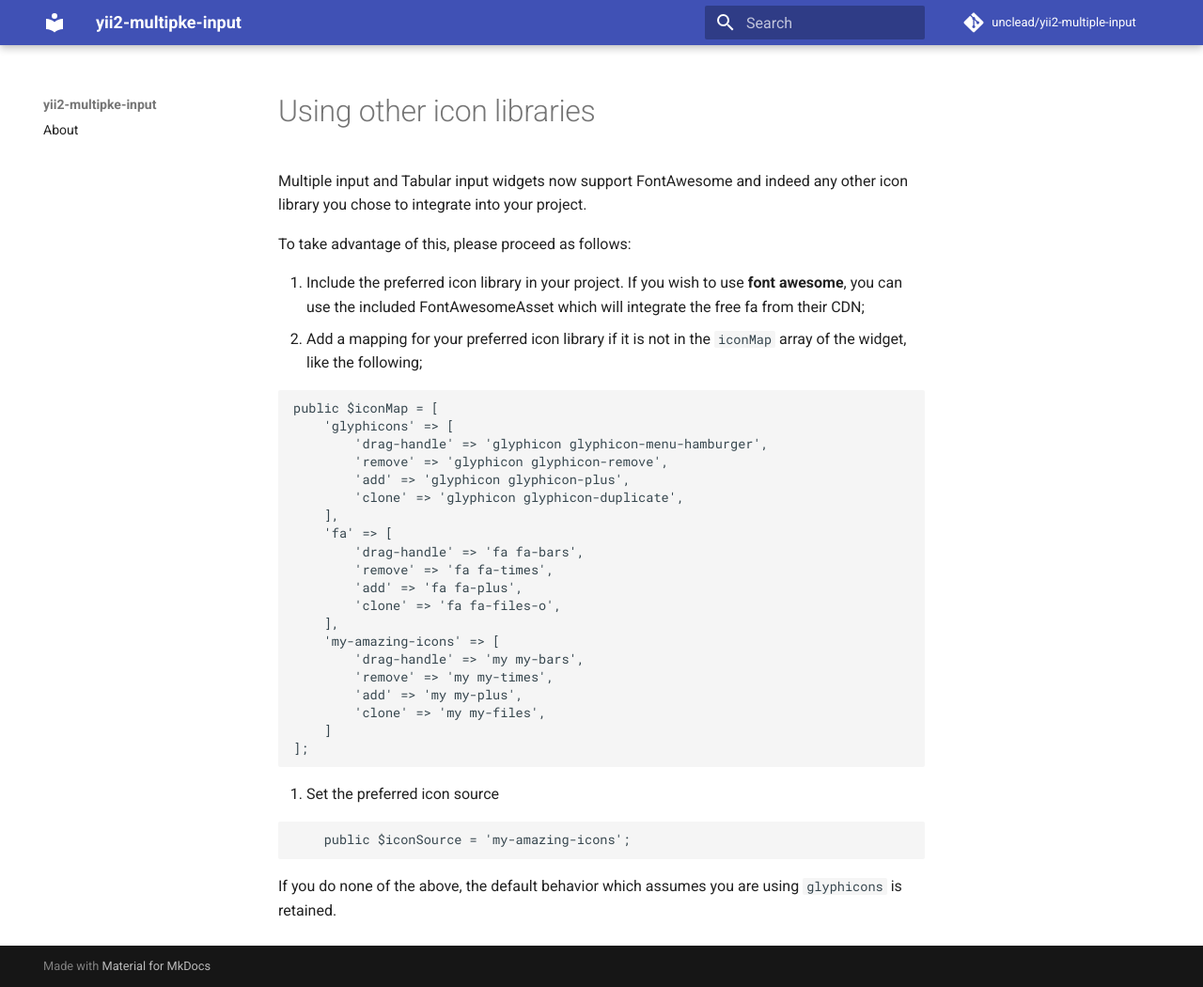
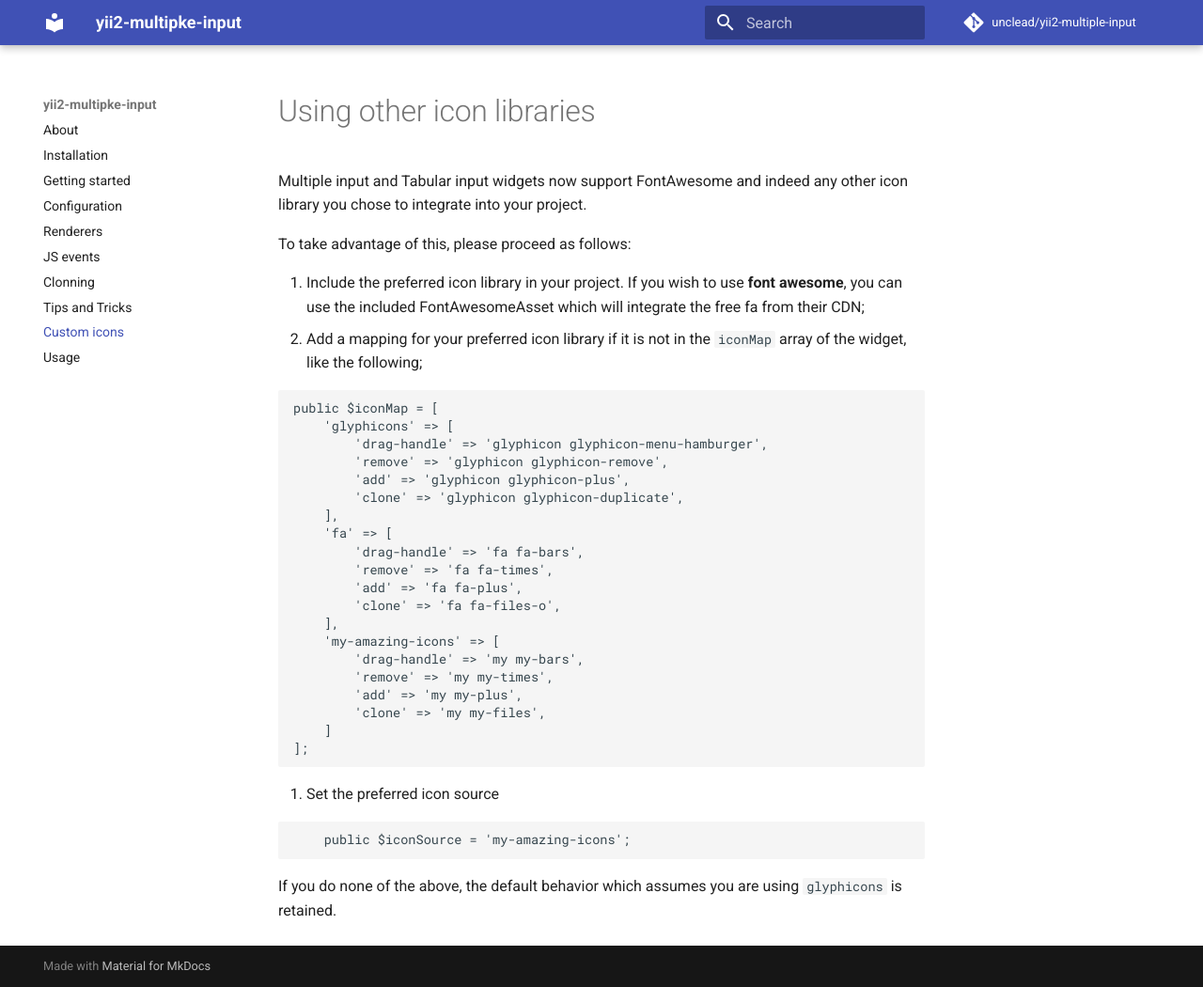
Before and after one commit to unclead/yii2-multiple-input, an MkDocs documentation site: the page built from docs/icons.md, in a window 1280 px wide and 1050 px high. Shown: the whole window at 94% size. Built offline with MkDocs 1.6.1 and Material for MkDocs 9.7.7, drawn with Linux system fonts in a browser that asks for light colours; comment, search, counter and statistics services are not loaded.

Commit message:
update docs

```diff
--- a/mkdocs.yml
+++ b/mkdocs.yml
@@ -1,10 +1,19 @@
 site_name: yii2-multipke-input
-site_description: 'A docs test'
+site_description: 'Yii2 widget to handle multiple inputs for an attribute of a model'
 site_author: 'Eugene Tupikov'
 docs_dir: docs/
 repo_name: 'unclead/yii2-multiple-input'
 repo_url: 'https://github.com/unclead/yii2-multiple-input'
 nav:
   - About: index.md
+  - Installation: installation.md
+  - Getting started: getting-started.md
+  - Configuration: configuration.md
+  - Renderers: renderers.md
+  - JS events: javascript-events.md
+  - Clonning: clonning.md
+  - Tips and Tricks: tips-and-tricks.md
+  - Custom icons: icons.md
+  - Usage: usage.md
 theme:
   name: 'material'
```
Also changed, not shown: docs/icons.md (renamed from docs/using-other-icon-libraries.md).
